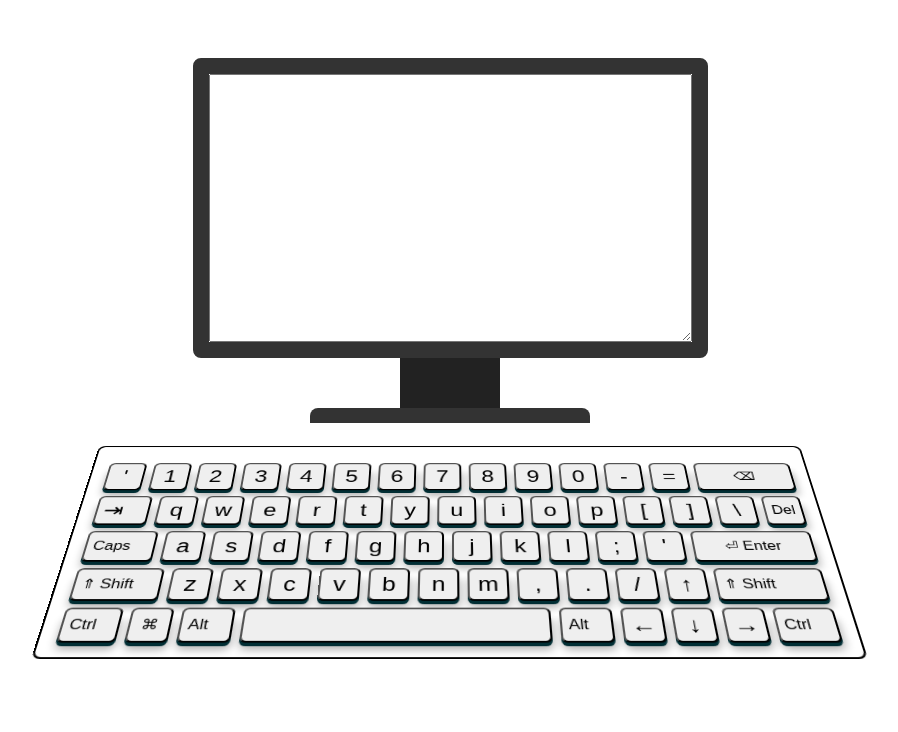
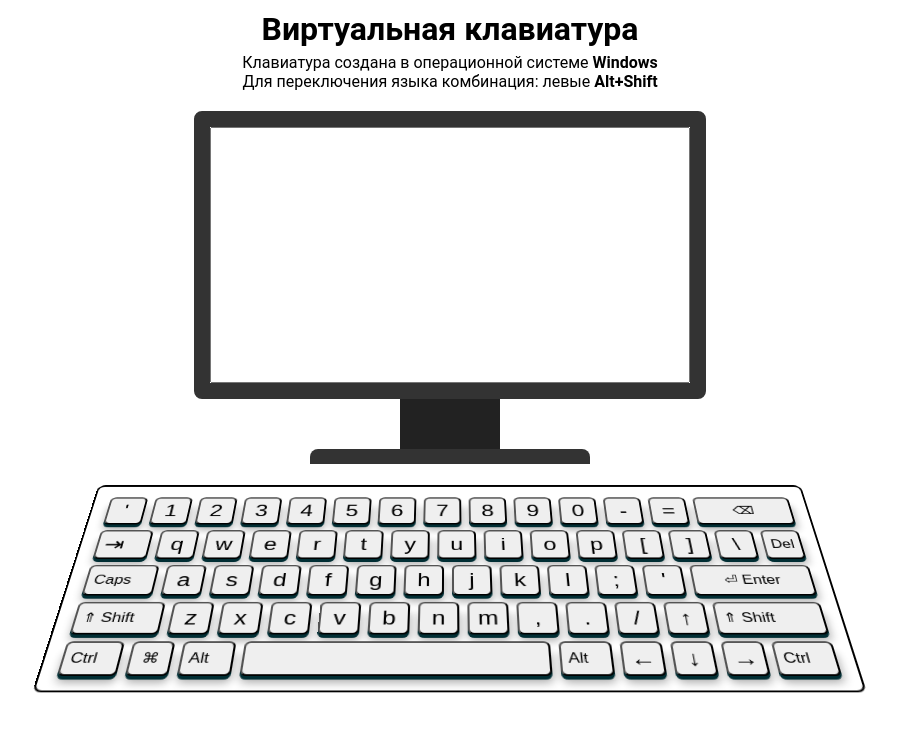
Before and after one commit to bajik/virtual-keyboard, a website with bundled scripts: page public/index.html in a window 1280 px wide. Shown: the whole page, without its empty margins (190-1088 px from the left). Built offline with nearby package versions, Linux system fonts and the light colour scheme.

Commit message:
feat: add titile and text

```diff
--- a/public/css/main.css
+++ b/public/css/main.css
@@ -2,12 +2,26 @@
   box-sizing: border-box;
 }
 
+@import url('https://fonts.googleapis.com/css2?family=Roboto:wght@400;700&display=swap');
+
+.title {
+  text-align: center;
+  margin: 10px auto 5px;
+  font-family: 'Roboto', sans-serif;;
+  font-weight: 700;
+}
+
+.text {
+  text-align: center;
+  font-family: 'Roboto', sans-serif;;
+  font-weight: 400;
+}
+
 .monitor__screen {
   border: 1px solid black;
-  height: 300px;
-  width: 515px;
-  margin: 0 auto;
-  /* overflow-y: scroll; */
+  height: 288px;
+  width: 512px;
+  margin: -30px auto 0;
   border: solid 1rem #333;
   border-radius: .5rem;
 }
@@ -24,7 +38,7 @@
   background: #222;
   width: 100px;
   height: 50px;
-  top: 350px;
+  bottom: -308px;
   left: calc(50% - 50px);
 }
 .monitor:after {
@@ -45,10 +59,11 @@
   height: 100%;
   outline: none;
   padding: 5px;
-  font-family: 'Times New Roman', Times, serif;
+  font-family: 'Roboto', sans-serif;
   font-size: 1.125rem;
   overflow-x: scroll;
   white-space: nowrap;
+  resize: none;
 }
 
 .keyboard {
@@ -59,7 +74,7 @@
   row-gap: 0.5rem;
   width: fit-content;
   margin: 2rem auto 0;
-  padding: 1.5rem 1rem 1rem;
+  padding: 1rem 1rem 1rem;
   border: 2px solid black;
   border-radius: 0.5rem;
   transform: perspective(1000px) rotateX(40deg);
--- a/public/js/keyboard.js
+++ b/public/js/keyboard.js
@@ -210,6 +210,15 @@ export default class Keyboard {
 
   #renderComp() {
     const elComp = createElementWithAttributes('div', 'comp');
+    const blockHeader = createElementWithAttributes('h1', 'title');
+    blockHeader.textContent = 'Виртуальная клавиатура';
+    elComp.appendChild(blockHeader);
+    let blockText = createElementWithAttributes('div', 'text');
+    blockText.innerHTML = 'Клавиатура создана в операционной системе <strong>Windows</strong>';
+    elComp.appendChild(blockText);
+    blockText = createElementWithAttributes('div', 'text');
+    blockText.innerHTML = 'Для переключения языка комбинация: левые <strong>Alt+Shift</strong>';
+    elComp.appendChild(blockText);
 
     elComp.appendChild(renderMonitor());
     elComp.appendChild(this.#renderKeyboard());
@@ -349,18 +358,22 @@ export default class Keyboard {
 
   #updateKeyboardKeysText() {
     const elKeys = this.#state.container.querySelectorAll('.keyboard__key');
-    elKeys.forEach((elKey) => {
+    for (let i = 0; i < elKeys.length; i += 1) {
+      const elKey = elKeys[i];
       const searchCode = elKey.dataset.code;
       const findElement = this.#state.keyboardInfo.keys.find((key) => key.code === searchCode);
 
-      if (!findElement.level_1) return;
+      if (findElement.level_1) {
+        let keyText;
+        if (this.#state.levelKey === 2 && this.#state.capsLockButton.isActive
+            && findElement.row === 1) {
+          keyText = findElement.level_1 || '';
+        } else {
+          keyText = findElement[`level_${this.#state.levelKey}`] || '';
+        }
 
-      if (this.#state.levelKey === 2 && this.#state.capsLockButton.isActive
-          && findElement.row === 1) {
-        elKey.textContent = findElement.level_1 || '';
-      } else {
-        elKey.textContent = findElement[`level_${this.#state.levelKey}`] || '';
+        elKey.textContent = keyText;
       }
-    });
+    }
   }
 }
--- a/public/js/utils.js
+++ b/public/js/utils.js
@@ -1,9 +1,9 @@
-export function createElementWithAttributes(tag, clasNames, attributes) {
+export function createElementWithAttributes(tag, classNames, attributes) {
   if (typeof (tag) !== 'string') return undefined;
   const elem = document.createElement(tag);
 
-  if (clasNames) {
-    elem.classList.add(...clasNames.split(' '));
+  if (classNames) {
+    elem.classList.add(...classNames.split(' '));
   }
   if (attributes) {
     Object.keys(attributes).forEach((attr) => {
```
Also changed, not shown: .eslintrc.js.
